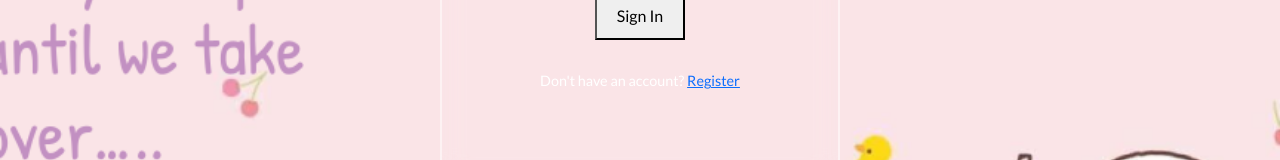
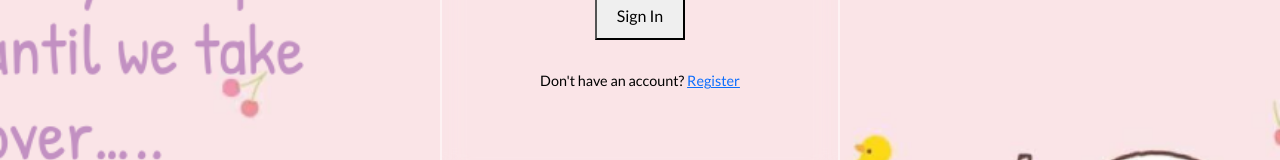
Before and after one commit to FutureWave-Technologies-LLC/DummyWebsiteReact2, a React (Create React App) app: page /login in a window 1280 px wide. Shown: the part 441-601 px from the top of the page. Built offline with nearby package versions, Linux system fonts and the light colour scheme; a web font is replaced by a local one.

Commit message:
black text

```diff
--- a/src/css/pages/LoginPage.css
+++ b/src/css/pages/LoginPage.css
@@ -67,7 +67,7 @@ h2{
     border: none;
     outline: none;
     font-size: 1em;
-    color: #fff;
+    color: #000000;
     padding: 0 35px 0 5px;
      border-bottom: 1px solid #fff;
 }
@@ -91,7 +91,7 @@ h2{
 
 .register-link {
     font-size: .9em;
-    color: #fff;
+    color: #000000;
     text-align: center;
     margin: 25px 0 10px;
 }
--- a/src/css/pages/SignUpPage.css
+++ b/src/css/pages/SignUpPage.css
@@ -61,7 +61,7 @@ section{
     border: none;
     outline: none;
     font-size: 1em;
-    color: #fff;
+    color: #000000;
     padding: 0 35px 0 5px;
     border-bottom: 2px solid #fff;
 
```
